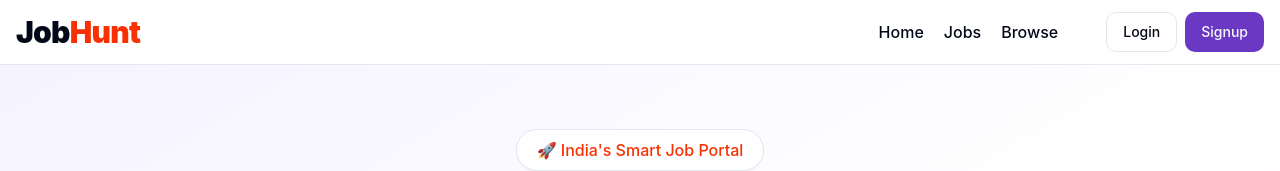
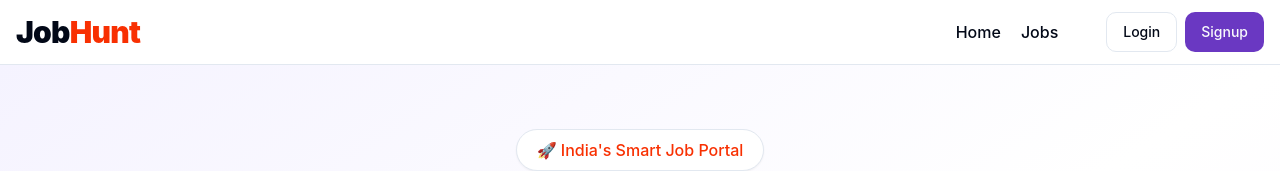
Before and after one commit to agrim2004/Job-Hunt, a React (Vite) app in the folder frontend/: page / in a window 1280 px wide. Shown: the top 171 px of the page. Built offline with nearby package versions, Linux system fonts and the light colour scheme; no server answers.

Commit message:
Changes in Navbar

```diff
--- a/frontend/src/App.jsx
+++ b/frontend/src/App.jsx
@@ -4,7 +4,7 @@ import Login from './components/auth/Login'
 import Signup from './components/auth/Signup'
 import Home from './components/Home'
 import Jobs from './components/Jobs'
-import Browse from './components/Browse'
+//import Browse from './components/Browse'
 import Profile from './components/Profile'
 import JobDescription from './components/JobDescription'
 import Companies from './components/admin/Companies'
@@ -37,10 +37,10 @@ const appRouter = createBrowserRouter([
     path: "/description/:id",
     element: <JobDescription />
   },
-  {
+  /*{
     path: "/browse",
     element: <Browse />
-  },
+  }, */
   {
     path: "/profile",
     element: <Profile />
--- a/frontend/src/components/shared/Navbar.jsx
+++ b/frontend/src/components/shared/Navbar.jsx
@@ -74,9 +74,7 @@ return (
                             <li>
                                 <Link to="/jobs">Jobs</Link>
                             </li>
-                            <li>
-                                <Link to="/browse">Browse</Link>
-                            </li>
+
                         </>
                     )}
                 </ul>
```
